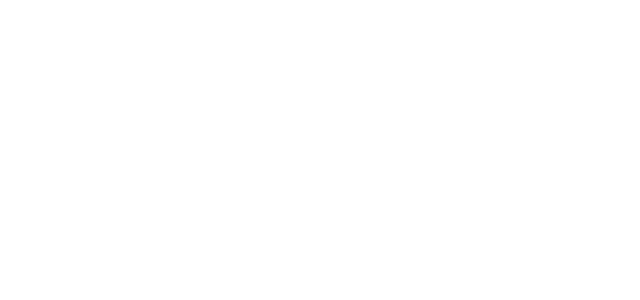
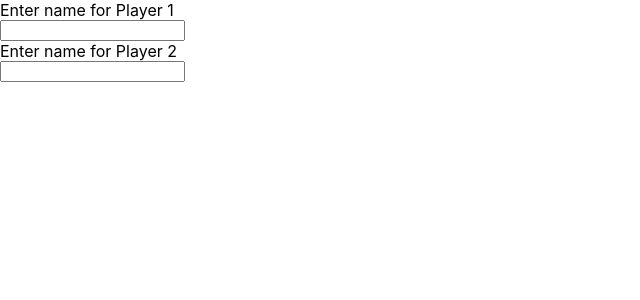
Before and after one commit to Travisenquiry/tictactoe-react-variable, a React (Create React App) app: page / in a window 1280 px wide. Shown: the top 300 px of the page, without its empty margins (0-640 px from the left). Built offline with nearby package versions, Linux system fonts and the light colour scheme.

Commit message:
Added input to name component along with flex css.

```diff
--- a/src/App.css
+++ b/src/App.css
@@ -1,3 +1,4 @@
-.App {
-  text-align: center;
+.container {
+  display: flex;
+  flex-direction: column;
 }
--- a/src/App.js
+++ b/src/App.js
@@ -6,7 +6,8 @@ import BoardComponent from './components/Tictactoe/Board/BoardComponent.jsx';
 const App = () => {
   return (
     <div className="container">
-      <NameComponent />
+      <NameComponent player="Player 1"/>
+      <NameComponent player="Player 2"/>
       <BoardComponent />
     </div>
   );
--- a/src/components/Tictactoe/Name/NameComponent.css
+++ b/src/components/Tictactoe/Name/NameComponent.css
@@ -0,0 +1,3 @@
+input {
+    display: block;
+}
--- a/src/components/Tictactoe/Name/NameComponent.jsx
+++ b/src/components/Tictactoe/Name/NameComponent.jsx
@@ -1,10 +1,11 @@
 import React from 'react';
 import './NameComponent.css';
 
-const NameComponent = () => {
+const NameComponent = (props) => {
     return (
         <div className="name-input-div">
-
+            Enter name for {props.player}
+            <input className={props.player}></input>
         </div>
     )
 }
```
